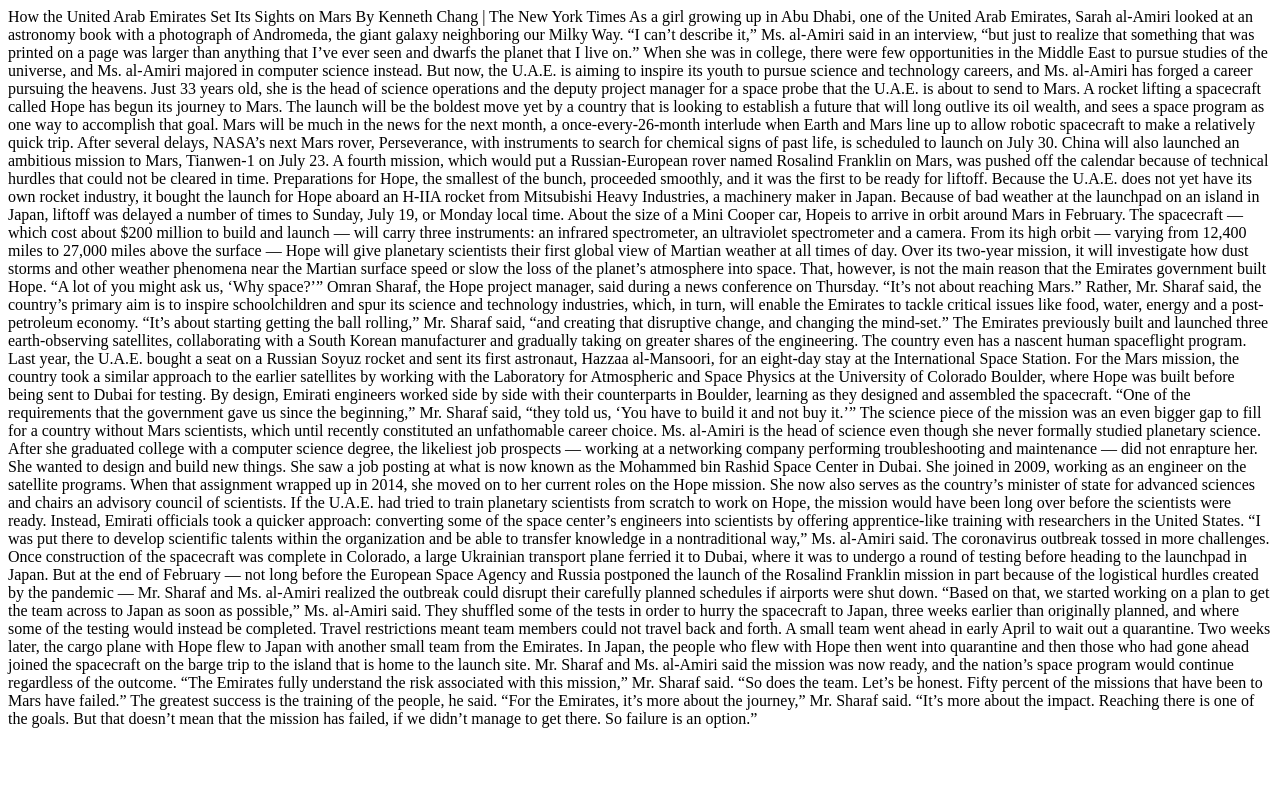
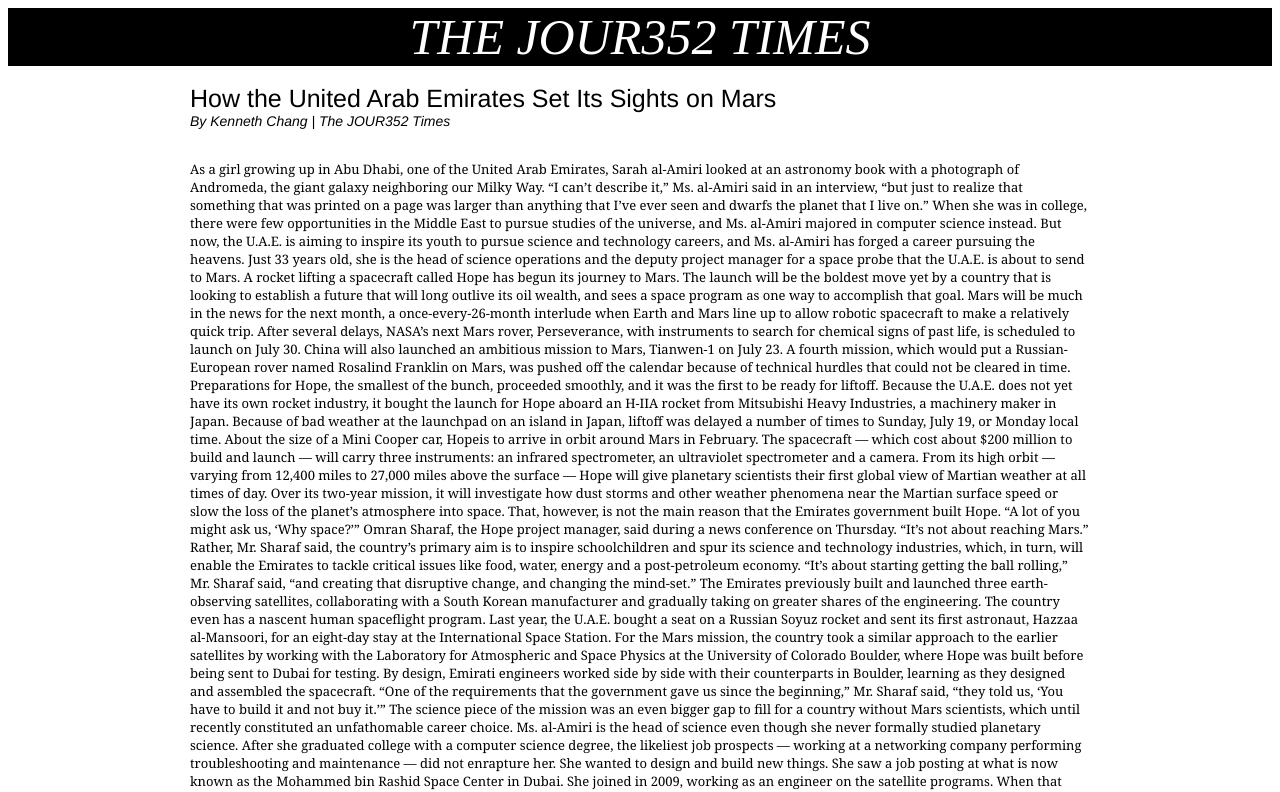
Before and after one commit to dakerman21/resume, a plain HTML site: page akermanlayout/index.html in a window 1280 px wide. Shown: the top 792 px of the page. Drawn offline with Linux system fonts and the light colour scheme.

Commit message:
changes
midterm review

```diff
--- a/akermanlayout/index.html
+++ b/akermanlayout/index.html
@@ -7,10 +7,15 @@
   </head>
 
   <body>
-    How the United Arab Emirates Set Its Sights on Mars
+    <div id="masthead"> The JOUR352 Times </div>
+    <br>
+    <div id="content">
+      <!--headline!-->
+    <div id= "headline"> How the United Arab Emirates Set Its Sights on Mars </div>
 
-By Kenneth Chang | The New York Times
-
+<div id="byline"> By Kenneth Chang | The JOUR352 Times </div>
+<br>
+<p>
 As a girl growing up in Abu Dhabi, one of the United Arab Emirates, Sarah al-Amiri looked at an astronomy book with a photograph of Andromeda, the giant galaxy neighboring our Milky Way.
 
 “I can’t describe it,” Ms. al-Amiri said in an interview, “but just to realize that something that was printed on a page was larger than anything that I’ve ever seen and dwarfs the planet that I live on.”
@@ -82,7 +87,8 @@
 The greatest success is the training of the people, he said.
 
 “For the Emirates, it’s more about the journey,” Mr. Sharaf said. “It’s more about the impact. Reaching there is one of the goals. But that doesn’t mean that the mission has failed, if we didn’t manage to get there. So failure is an option.”
-
+</p>
+    </div>
   </body>
 
 </html>
--- a/akermanlayout/stylesheet.css
+++ b/akermanlayout/stylesheet.css
@@ -0,0 +1,31 @@
+#content {
+  margin: 0 auto;
+  width: 900px;
+}
+
+#headline {
+font-size: 25px;
+font-family: helvetica,sans-serif;
+
+}
+
+#masthead {
+  font-family: "timesnewroman", times, sans-serif;
+  text-align: center;
+  text-transform: uppercase;
+  font-size: 50px;
+  background-color: black;
+  color: white;
+  font-style: italic;
+}
+
+#byline {
+  font-family: helvetica, sans-serif;
+  font-size: 14px;
+  font-style: italic;
+}
+
+body{
+  font-family: georgia,serif;
+  font-size: 13px;
+}
```
